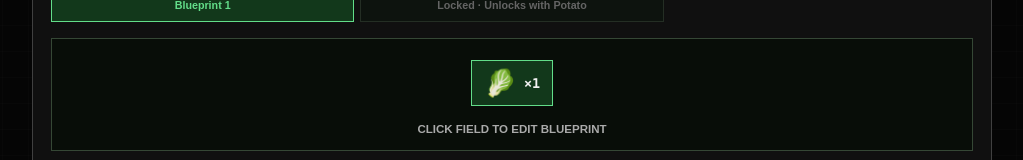
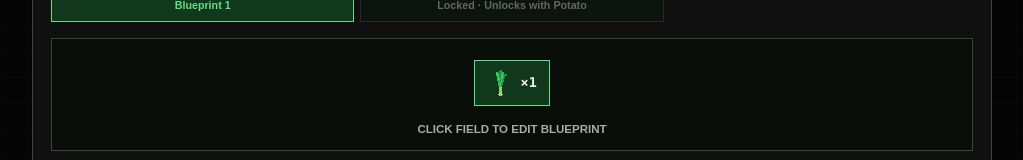
Before and after one commit to LimeMarble/Hamster-Cloners, a React (Vite) app: page / in a window 1280 px wide. Shown: the part 391-551 px from the top of the page, without its empty margins (128-1151 px from the left). Built offline with nearby package versions, Linux system fonts and the light colour scheme; no server answers.

Commit message:
Added corn and leek sprites

```diff
--- a/src/game/crops.js
+++ b/src/game/crops.js
@@ -6,7 +6,6 @@ export const LENTIL_UNLOCK_CROP_COUNT = 8e16
 export const KNOTWEED_UNLOCK_CROP_COUNT = 2e19
 export const SUNFLOWER_UNLOCK_CROP_COUNT = 1.42e44
 export const CANOLA_UNLOCK_ROW_DUPLICATOR_COUNT = 500
-// The requested 1.8e308 cost exceeds the native Number range.
 export const ROOT_TUNNEL_UNLOCK_CROP_COUNT = Number.POSITIVE_INFINITY
 export const CORN_REVEAL_HAMSTER_COUNT = 50
 export const PUMPKIN_REVEAL_HAMSTER_COUNT = 500
@@ -20,6 +19,7 @@ export const CROP_DEFINITIONS = {
   leek: {
     name: 'Leek',
     icon: '🥬',
+    image: new URL('../assets/leek.png', import.meta.url).href,
     baseYield: 1,
     hamsterEfficiencyBonus: 0,
     effectDescription: '1 Crop per slot',
@@ -28,6 +28,7 @@ export const CROP_DEFINITIONS = {
   corn: {
     name: 'Corn',
     icon: '🌽',
+    image: new URL('../assets/corn.png', import.meta.url).href,
     baseYield: 2,
     hamsterEfficiencyBonus: -0.1,
     hasDebuff: true,
```
Also changed, not shown: src/assets/corn.png (added), src/assets/leek.png (added).
